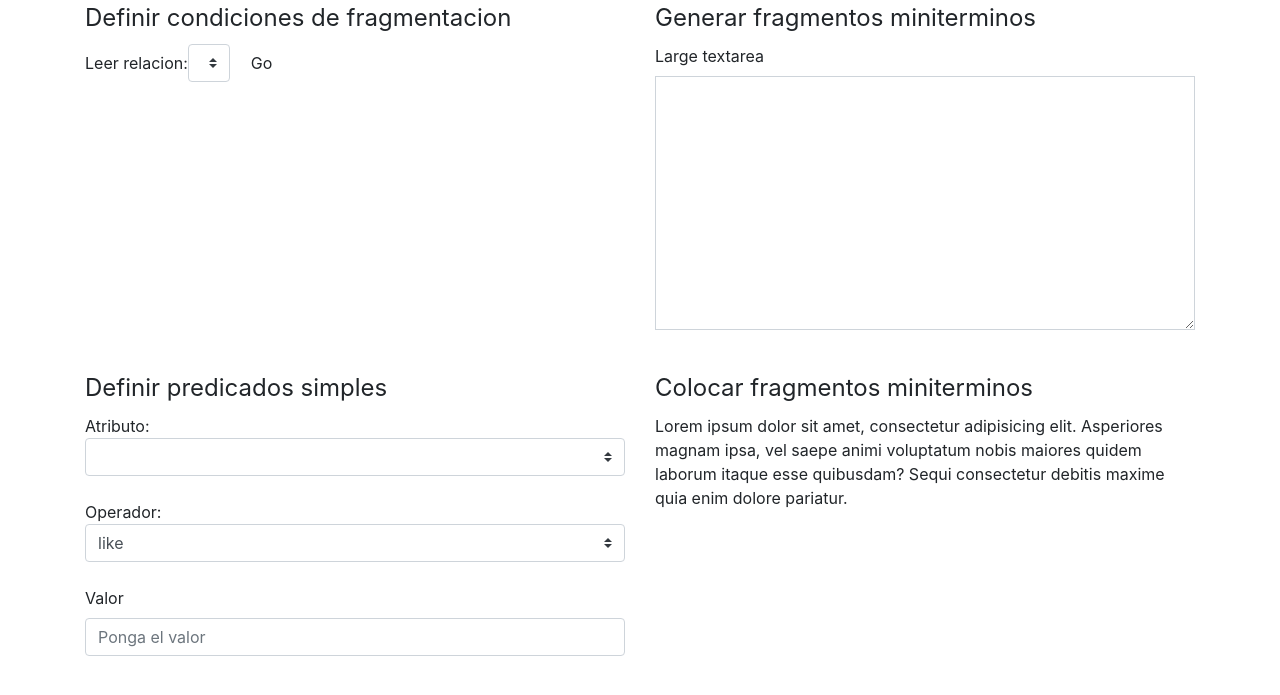
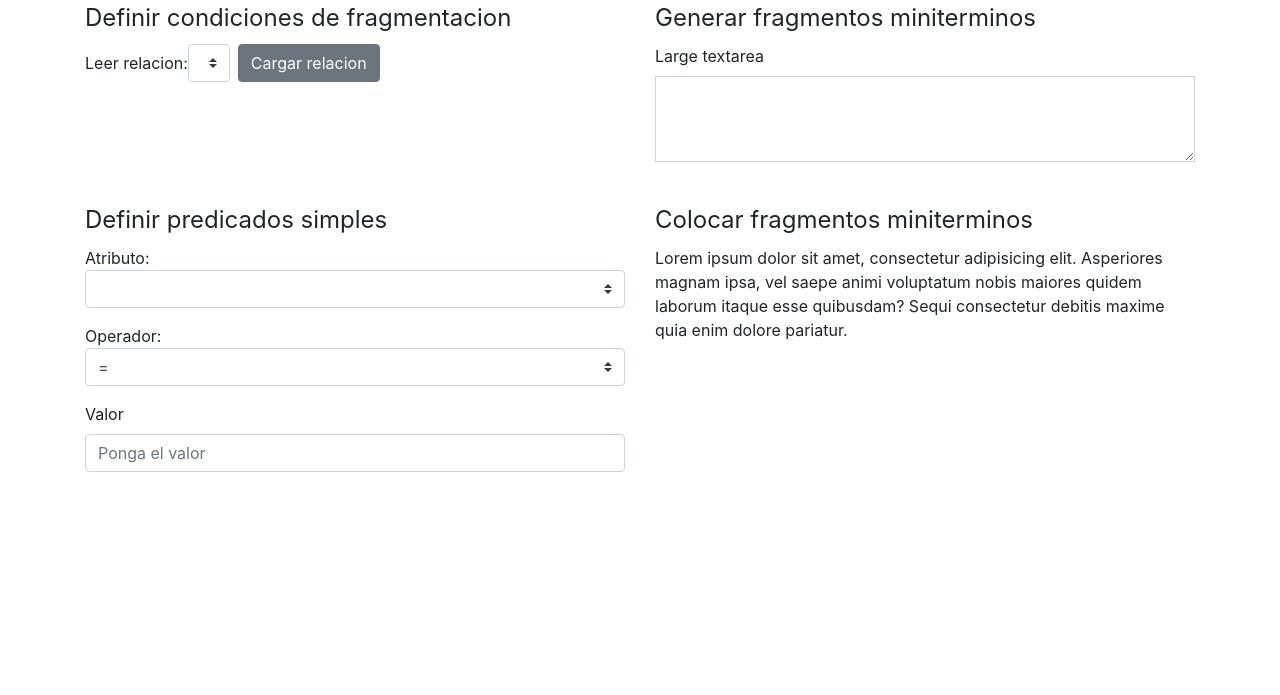
Before and after one commit to Ang3lino/ddb-project, a Flask app: page / in a window 1280 px wide. Shown: the part 56-751 px from the top of the page. Run offline with Flask 2, Linux system fonts and the light colour scheme; lists and menus that the app fills with data are empty; some libraries are stand-ins or nearby versions.

Commit message:
Add files via upload

```diff
--- a/templates/horizontal.html
+++ b/templates/horizontal.html
@@ -18,7 +18,7 @@
           <option value="{{ r.0 }}">{{ r.0 }}</option>
           {% endfor %}
         </select>
-                <button type="submit" class="btn btn-default">Go</button>
+        <button type="submit" class="btn btn-secondary">Cargar relacion</button>
       </form>
 
       <br>
@@ -36,12 +36,12 @@
       </div>
     </div>
 
-        <!-- cell (0, 1) ============================================ -->
+    <!-- cell (0, 1) ========================================================== -->
     <div class="col">
       <legend>Generar fragmentos miniterminos</legend>
       <div class="form-group">
         <label for="exampleFormControlTextarea1">Large textarea</label>
-                <textarea class="form-control rounded-0" id="exampleFormControlTextarea1" rows="10"></textarea>
+        <textarea class="form-control rounded-0" id="exampleFormControlTextarea1" rows="3"></textarea>
       </div>
     </div>
   </div>
@@ -53,6 +53,8 @@
     <div class="col">
       <legend>Definir predicados simples</legend>
 
+      <form action="">
+        <div class="form-group">
           Atributo:
           <select class="custom-select mr-sm-2">
             <!-- <option value="a">a</option> -->
@@ -62,28 +64,28 @@
             {% endfor %}
             {% endif %}
           </select>
+        </div>
 
-            <br>
-            <br>
-
+        <!-- Operators ============================================================= -->
+        <div class="form-group">
           Operador:
           <select class="custom-select mr-sm-2">
-                <!-- <option value="a">a</option> -->
-                <option value="like">like</option>
             <option value="=">=</option>
-                <option value="<">
-                    <</option> <option value="<=">
+            <option value="<"><</option> <option value="<=">
             <=</option> <option value=">">>
             </option>
-                <option value="!=">!=</option>
+            <option value=">=">>=</option>
+            <option value="<>">
+              <>
+            </option>
           </select>
+        </div>
 
-            <br>
-            <br>
-
+        <div class="form-group">
           <label for="inputValue">Valor </label>
           <input type="text" class="form-control" id="inputValue" placeholder="Ponga el valor">
-
+        </div>
+      </form>
     </div>
     <div class="col">
       <legend>Colocar fragmentos miniterminos</legend>
```
Lines whose indentation alone changed are shown as unchanged.
